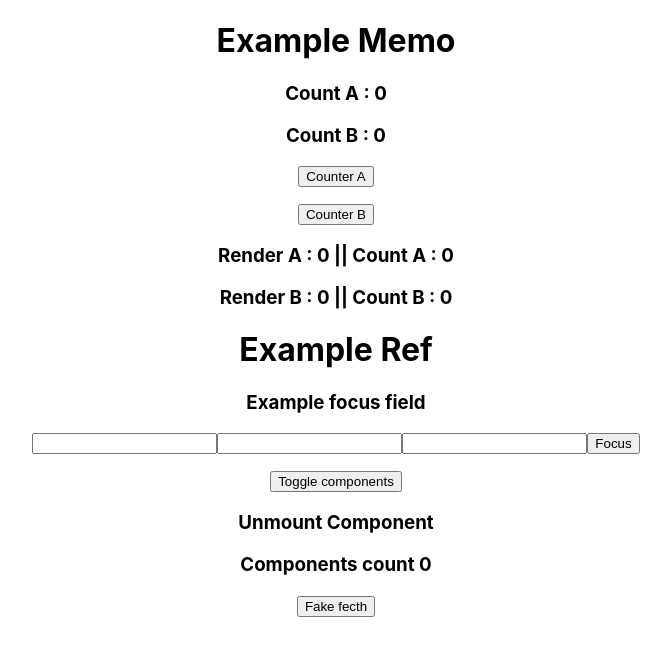
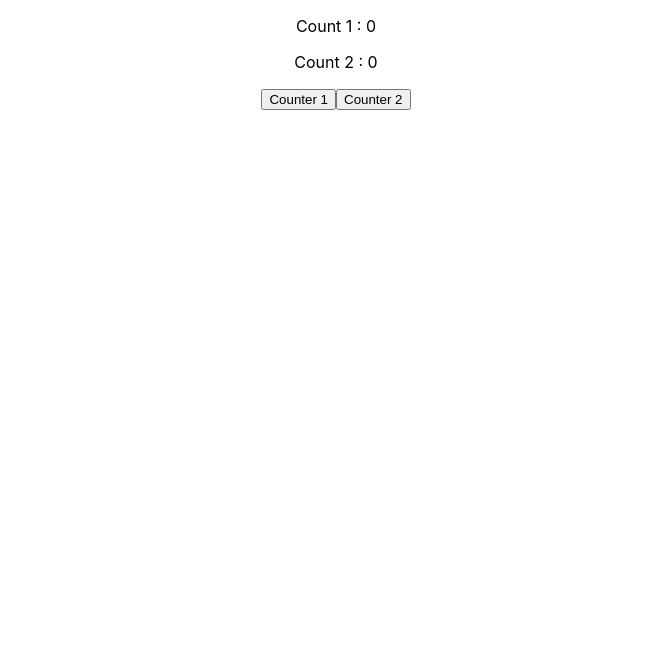
Before and after one commit to ridhoajibx/learn-react-redux, a React (Create React App) app in the folder react-hooks/: page / in a window 1280 px wide. Shown: the top 656 px of the page, without its empty margins (304-975 px from the left). Built offline with nearby package versions, Linux system fonts and the light colour scheme.

Commit message:
[ridho]- useCallback example

```diff
--- a/react-hooks/package.json
+++ b/react-hooks/package.json
@@ -6,9 +6,11 @@
     "@testing-library/jest-dom": "^5.11.4",
     "@testing-library/react": "^11.1.0",
     "@testing-library/user-event": "^12.1.10",
+    "global": "^4.4.0",
     "react": "^17.0.1",
     "react-dom": "^17.0.1",
     "react-scripts": "4.0.0",
+    "serve": "^11.3.2",
     "web-vitals": "^0.2.4"
   },
   "scripts": {
--- a/react-hooks/src/App.js
+++ b/react-hooks/src/App.js
@@ -1,15 +1,11 @@
 import React from 'react';
-import ExampleMemo from './example/usememo/App';
-import ExampleRef from './example/useref/App';
 import './App.css';
+import ExampleUsecallback from './example/usecallback/App'
 
 function App() {
     return (
         <div className="App">
-            <h1>Example Memo</h1>
-            <ExampleMemo />
-            <h1>Example Ref</h1>
-            <ExampleRef />
+            <ExampleUsecallback />
         </div>
     );
 }
--- /dev/null
+++ b/react-hooks/src/example/usecallback/App.js
@@ -0,0 +1,30 @@
+import React, { useState, useCallback } from 'react';
+
+const functionCounter = new Set()
+function App() {
+    const [count, setCount] = useState(0);
+    const [count2, setCount2] = useState(0);
+
+    const increment = () => {
+        console.log('increment');
+        setCount(count+1);
+    }
+
+    const increment2 = useCallback(() => {
+        console.log('increment2');
+        setCount2(count2+1);
+    }, [count2])
+    functionCounter.add(increment)
+    functionCounter.add(increment2)
+    console.log(functionCounter)
+    return (
+        <div className="App">
+            <p>Count 1 : { count }</p>
+            <p>Count 2 : { count2 }</p>
+            <button onClick={ increment }>Counter 1</button>
+            <button onClick={ increment2 }>Counter 2</button>
+        </div>
+    );
+}
+
+export default App;
```
Also changed, not shown: 1 other file (tests, documents, lock files or other folders).
